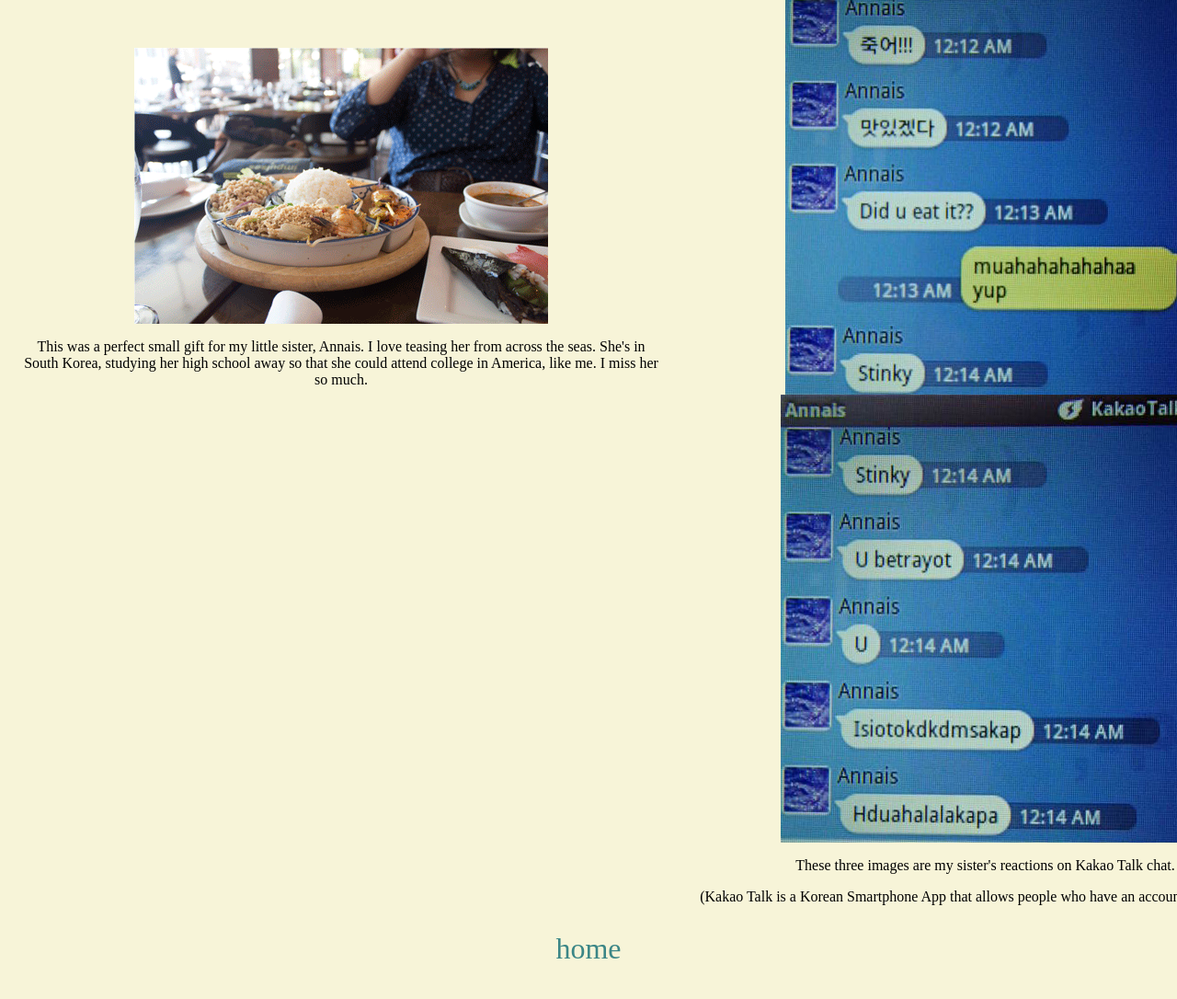
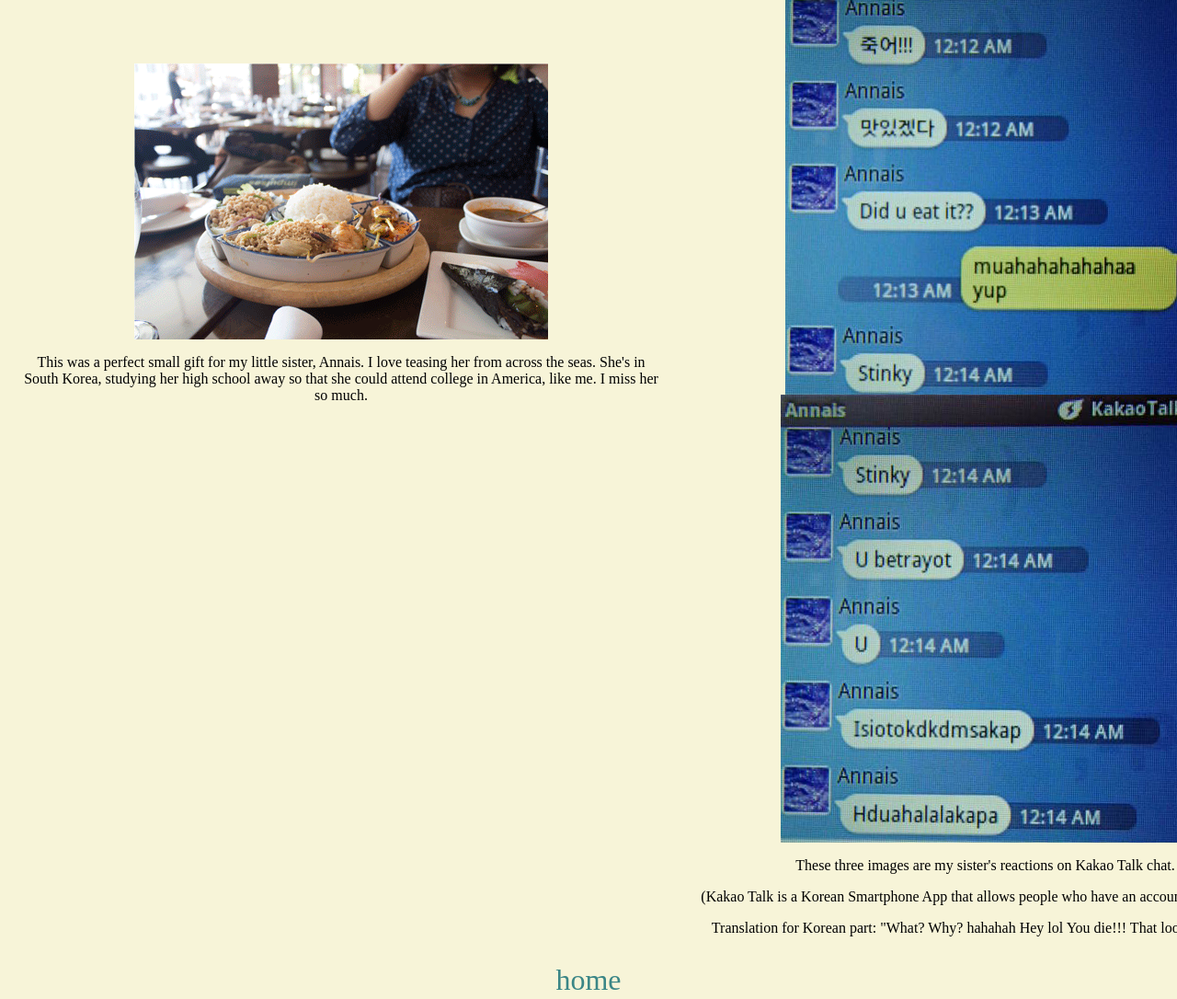
Before and after one commit to jiachoi0630/jiachoi0630.github.io, a plain HTML site: page newpage.html in a window 1280 px wide. Shown: the part 3308-4394 px from the top of the page at 92% size. Drawn offline with Linux system fonts and the light colour scheme.

Commit message:
More uploads aldjf;laksMore updates on websites.

```diff
--- a/newpage.html
+++ b/newpage.html
@@ -47,7 +47,7 @@ This assignment was to give a gift to someone using our graphic design/computer
 <tr>
 	<td> <center><img src="Evil-food.gif" /> <p> This was a perfect small gift for my little sister, Annais. I love teasing her from across the seas. She's in South Korea, studying her high school away so that she could attend college in America, like me. I miss her so much. <p> </center> <p> </td>
 
-	<td> <center><img src="sister1.JPG" /> <img src="sister2.JPG" /> <img src="sister3.JPG" /> <p> These three images are my sister's reactions on Kakao Talk chat. <p> (Kakao Talk is a Korean Smartphone App that allows people who have an account chat for free.} <p> </center> </td>
+	<td> <center><img src="sister1.JPG" /> <img src="sister2.JPG" /> <img src="sister3.JPG" /> <p> These three images are my sister's reactions on Kakao Talk chat. <p> (Kakao Talk is a Korean Smartphone App that allows people who have an account chat for free.) <p> Translation for Korean part: "What? Why? hahahah Hey lol You die!!! That looks delicious." <p> </center> </td>
 
 </a>
 </center>
```
